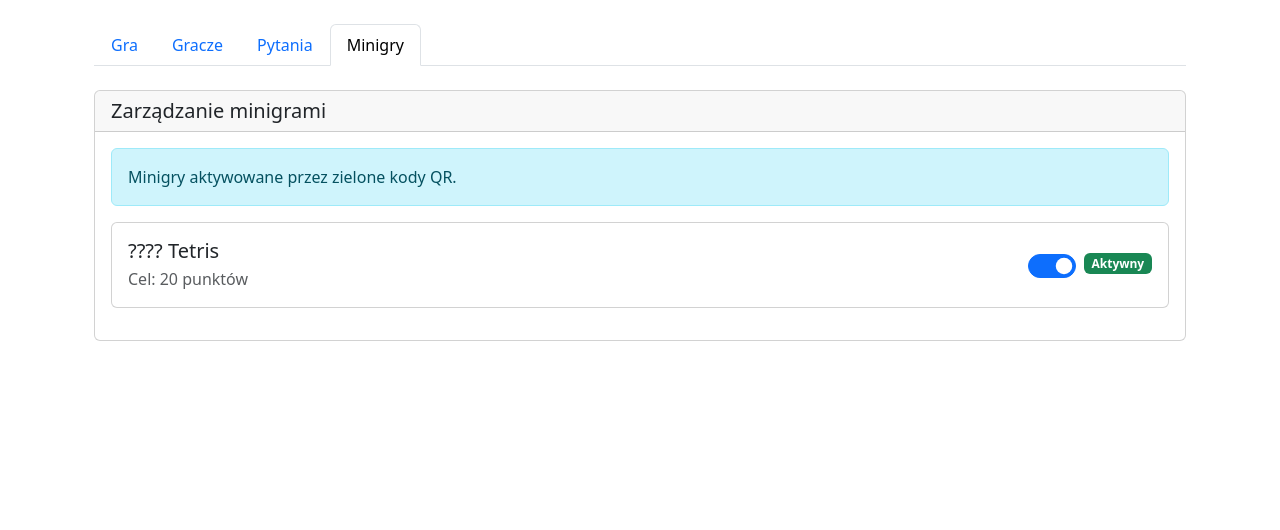
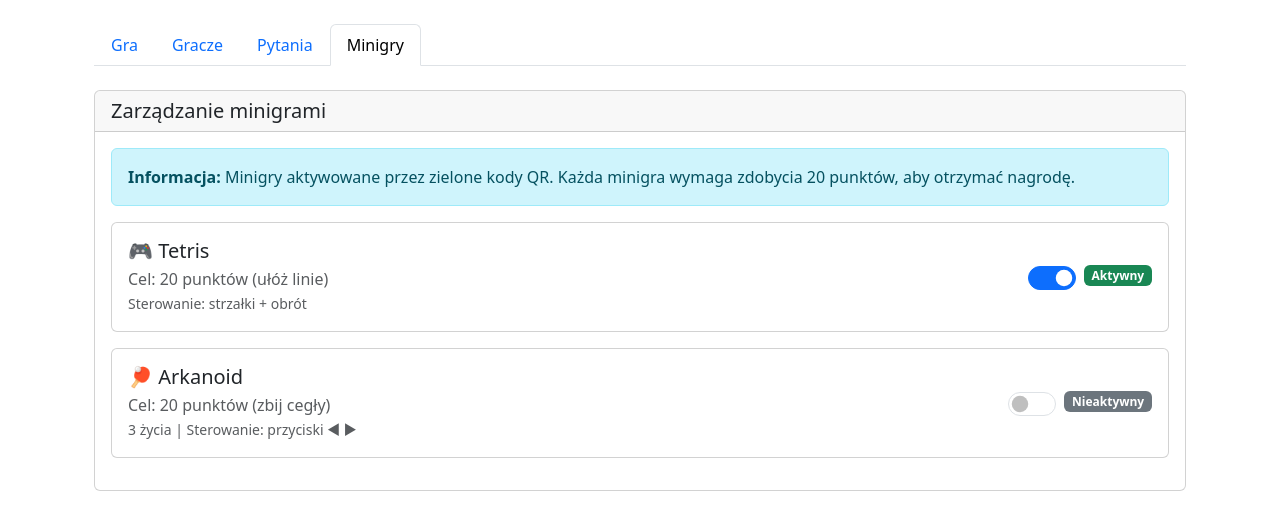
Before and after one commit to michalkopec1981/Saper-2, a Flask app: page /host in a window 1280 px wide, after a click on "Minigry". Shown: the part 187-717 px from the top of the page. Run offline with Flask 2, Linux system fonts and the light colour scheme; the visitor is signed in with stand-in values (Sample User, id 1); data comes from the database, SQL or seed files in the repository; data that the repository does not hold is empty; some libraries are stand-ins or nearby versions.

Commit message:
Update host.html

```diff
--- a/templates/host.html
+++ b/templates/host.html
@@ -178,16 +178,23 @@
             <div class="card">
                 <div class="card-header"><h5 class="card-title mb-0">Zarządzanie minigrami</h5></div>
                 <div class="card-body">
-                    <div class="alert alert-info">Minigry aktywowane przez zielone kody QR.</div>
+                    <div class="alert alert-info">
+                        <strong>Informacja:</strong> Minigry aktywowane przez zielone kody QR.
+                        Każda minigra wymaga zdobycia 20 punktów, aby otrzymać nagrodę.
+                    </div>
+
+                    <!-- TETRIS -->
                     <div class="card mb-3">
                         <div class="card-body">
                             <div class="d-flex justify-content-between align-items-center">
                                 <div>
-                                    <h5 class="mb-1">???? Tetris</h5>
-                                    <p class="text-muted mb-0">Cel: 20 punktów</p>
+                                    <h5 class="mb-1">🎮 Tetris</h5>
+                                    <p class="text-muted mb-0">Cel: 20 punktów (ułóż linie)</p>
+                                    <small class="text-muted">Sterowanie: strzałki + obrót</small>
                                 </div>
                                 <div class="form-check form-switch">
-                                    <input class="form-check-input" type="checkbox" role="switch" id="tetris-toggle" style="width: 3em; height: 1.5em;">
+                                    <input class="form-check-input" type="checkbox" role="switch" id="tetris-toggle"
+                                           style="width: 3em; height: 1.5em;">
                                     <label class="form-check-label ms-2" for="tetris-toggle">
                                         <span id="tetris-status" class="badge bg-secondary">Nieaktywny</span>
                                     </label>
@@ -195,6 +202,27 @@
                             </div>
                         </div>
                     </div>
+
+                    <!-- ARKANOID -->
+                    <div class="card mb-3">
+                        <div class="card-body">
+                            <div class="d-flex justify-content-between align-items-center">
+                                <div>
+                                    <h5 class="mb-1">🏓 Arkanoid</h5>
+                                    <p class="text-muted mb-0">Cel: 20 punktów (zbij cegły)</p>
+                                    <small class="text-muted">3 życia | Sterowanie: przyciski ◄ ►</small>
+                                </div>
+                                <div class="form-check form-switch">
+                                    <input class="form-check-input" type="checkbox" role="switch" id="arkanoid-toggle"
+                                           style="width: 3em; height: 1.5em;">
+                                    <label class="form-check-label ms-2" for="arkanoid-toggle">
+                                        <span id="arkanoid-status" class="badge bg-secondary">Nieaktywny</span>
+                                    </label>
+                                </div>
+                            </div>
+                        </div>
+                    </div>
+
                     <div class="alert alert-warning mt-3" id="minigames-info" style="display: none;"></div>
                 </div>
             </div>
@@ -788,6 +816,7 @@ document.addEventListener('DOMContentLoaded', function () {
         fetch('/api/host/minigames/status')
             .then(res => res.json())
             .then(data => {
+                // Tetris
                 const tetrisToggle = document.getElementById('tetris-toggle');
                 const tetrisStatus = document.getElementById('tetris-status');
                 if (tetrisToggle && tetrisStatus) {
@@ -795,9 +824,19 @@ document.addEventListener('DOMContentLoaded', function () {
                     tetrisStatus.textContent = data.tetris_enabled ? 'Aktywny' : 'Nieaktywny';
                     tetrisStatus.className = data.tetris_enabled ? 'badge bg-success' : 'badge bg-secondary';
                 }
+
+                // Arkanoid
+                const arkanoidToggle = document.getElementById('arkanoid-toggle');
+                const arkanoidStatus = document.getElementById('arkanoid-status');
+                if (arkanoidToggle && arkanoidStatus) {
+                    arkanoidToggle.checked = data.arkanoid_enabled;
+                    arkanoidStatus.textContent = data.arkanoid_enabled ? 'Aktywny' : 'Nieaktywny';
+                    arkanoidStatus.className = data.arkanoid_enabled ? 'badge bg-success' : 'badge bg-secondary';
+                }
             });
     }
 
+    // Tetris toggle
     document.getElementById('tetris-toggle')?.addEventListener('change', async (e) => {
         const enabled = e.target.checked;
         const statusEl = document.getElementById('tetris-status');
@@ -807,6 +846,30 @@ document.addEventListener('DOMContentLoaded', function () {
                 method: 'POST',
                 headers: { 'Content-Type': 'application/json' },
                 body: JSON.stringify({ game_type: 'tetris', enabled })
+            });
+            const result = await response.json();
+            if (!response.ok) throw new Error(result.error);
+            statusEl.textContent = enabled ? 'Aktywny' : 'Nieaktywny';
+            statusEl.className = enabled ? 'badge bg-success' : 'badge bg-secondary';
+            infoEl.textContent = result.message;
+            infoEl.style.display = 'block';
+            setTimeout(() => { infoEl.style.display = 'none'; }, 3000);
+        } catch (error) {
+            alert('Błąd: ' + error.message);
+            e.target.checked = !enabled;
+        }
+    });
+
+    // Arkanoid toggle
+    document.getElementById('arkanoid-toggle')?.addEventListener('change', async (e) => {
+        const enabled = e.target.checked;
+        const statusEl = document.getElementById('arkanoid-status');
+        const infoEl = document.getElementById('minigames-info');
+        try {
+            const response = await fetch('/api/host/minigames/toggle', {
+                method: 'POST',
+                headers: { 'Content-Type': 'application/json' },
+                body: JSON.stringify({ game_type: 'arkanoid', enabled })
             });
             const result = await response.json();
             if (!response.ok) throw new Error(result.error);
```
